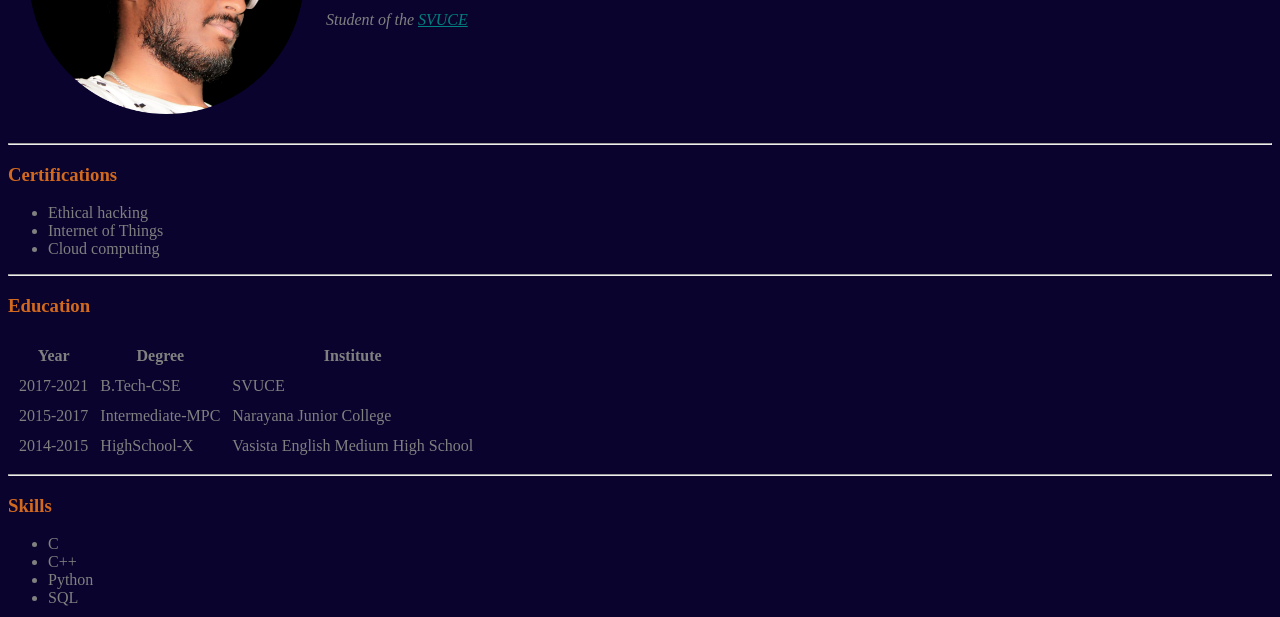
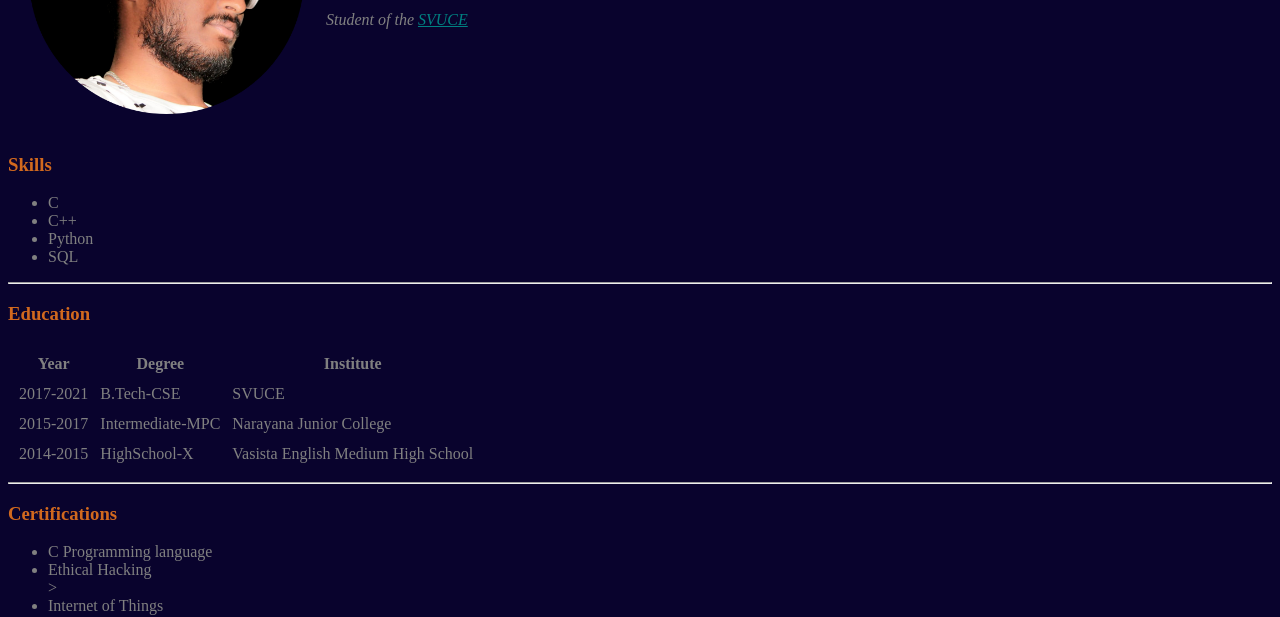
Before and after one commit to vishnukanth99/cv, a plain HTML site: page index.html in a window 1280 px wide. Shown: the part 190-807 px from the top of the page. Drawn offline with Linux system fonts and the light colour scheme.

Commit message:
Update index.html

```diff
--- a/index.html
+++ b/index.html
@@ -23,7 +23,7 @@
     <table cellspacing="20">
         <tr>
             <td>
-                <img src="images/kanthu1.png" width="275px" height="275px" alt="dileep profile picture">
+                <img src="images/kanthu1.png" width="275px" height="275px" alt="vishnu profile picture">
             </td>
             <td>
                 <h1 style="text-shadow: 0px 0px 5px deepskyblue; font-size: 300%; color: deepskyblue;">Vishnukanth Kurapati</h1>
@@ -32,12 +32,12 @@
             </td>
         </tr>
     </table>
-    <hr>
-    <h3>Certifications</h3>
+    <h3>Skills</h3>
     <ul>
-        <li>Ethical hacking</li>
-        <li>Internet of Things</li>
-        <li>Cloud computing</li>
+        <li>C</li>
+        <li>C++</li>
+        <li>Python</li>
+        <li>SQL</li>
     </ul>
     <hr>
     <h3>Education</h3>
@@ -68,12 +68,11 @@
         </tbody>
     </table>
     <hr>
-    <h3>Skills</h3>
+    <h3>Certifications</h3>
     <ul>
-        <li>C</li>
-        <li>C++</li>
-        <li>Python</li>
-        <li>SQL</li>
+        <li>C Programming language</li>
+        <li>Ethical Hacking</li>>
+        <li>Internet of Things</li>
     </ul>
     <hr>
     <h3>Hobbies</h3>
```
